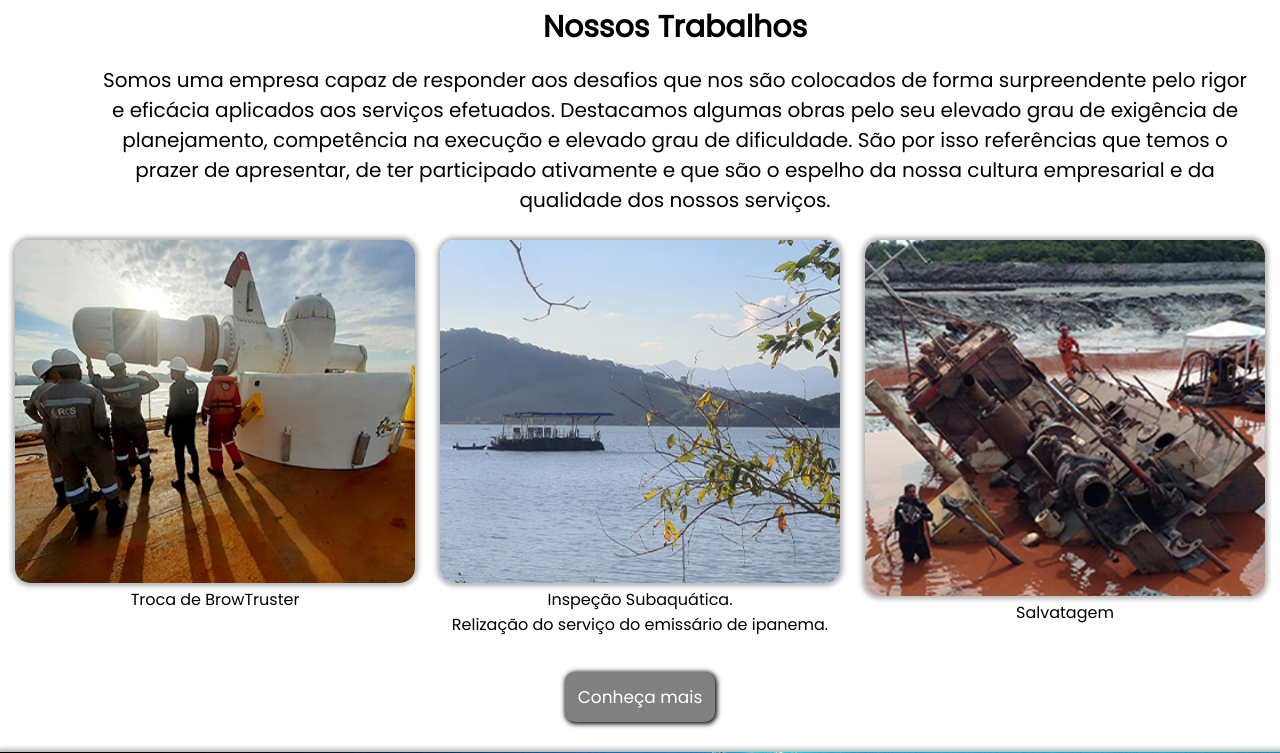
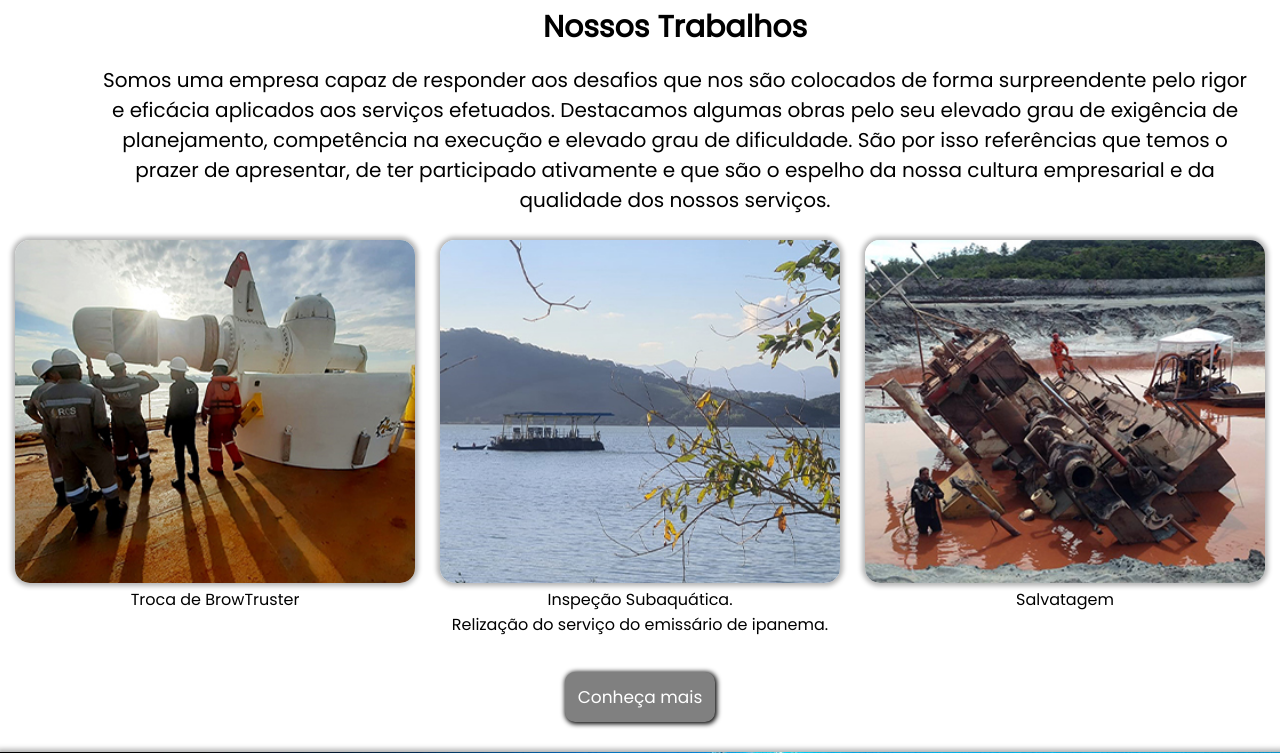
Before and after one commit to FelipeAngeloDias/site-rcs, a PHP site: page / in a window 1280 px wide. Shown: the part 2749-3502 px from the top of the page. Run offline with PHP 8.4, Linux system fonts and the light colour scheme; some libraries are stand-ins or nearby versions.

Commit message:
atualização do site 09.09.22 16:56

```diff
--- a/index.html
+++ b/index.html
@@ -353,7 +353,7 @@
                             </div>
                         </li>
                         <li>
-                            <img src="img/trabalho/Salvatagem.jpg" alt="Troca de Thruster">
+                            <img src="img/trabalho/salvatagem-princ.jpg" alt="Troca de Thruster">
                             <div class="conteudo">
                                 <p class="nome-secao">Salvatagem</p>
                             </div>
--- a/style.css
+++ b/style.css
@@ -127,7 +127,7 @@ ul li a:hover{
     box-shadow: 5px 5px 5px 5px rgba(0, 0, 0, 0.5)
 }
 .containerproje .slide-container:nth-child(2) .slide{
-    background-image: url(img/trabalho/salvatagem-princ.jpg);
+    background-image: url(img/trabalho/salvatagem.jpg);
     background-size: cover;
     width: auto;
     background-repeat: no-repeat;
```
Also changed, not shown: img/trabalho/Salvatagem.jpg.
